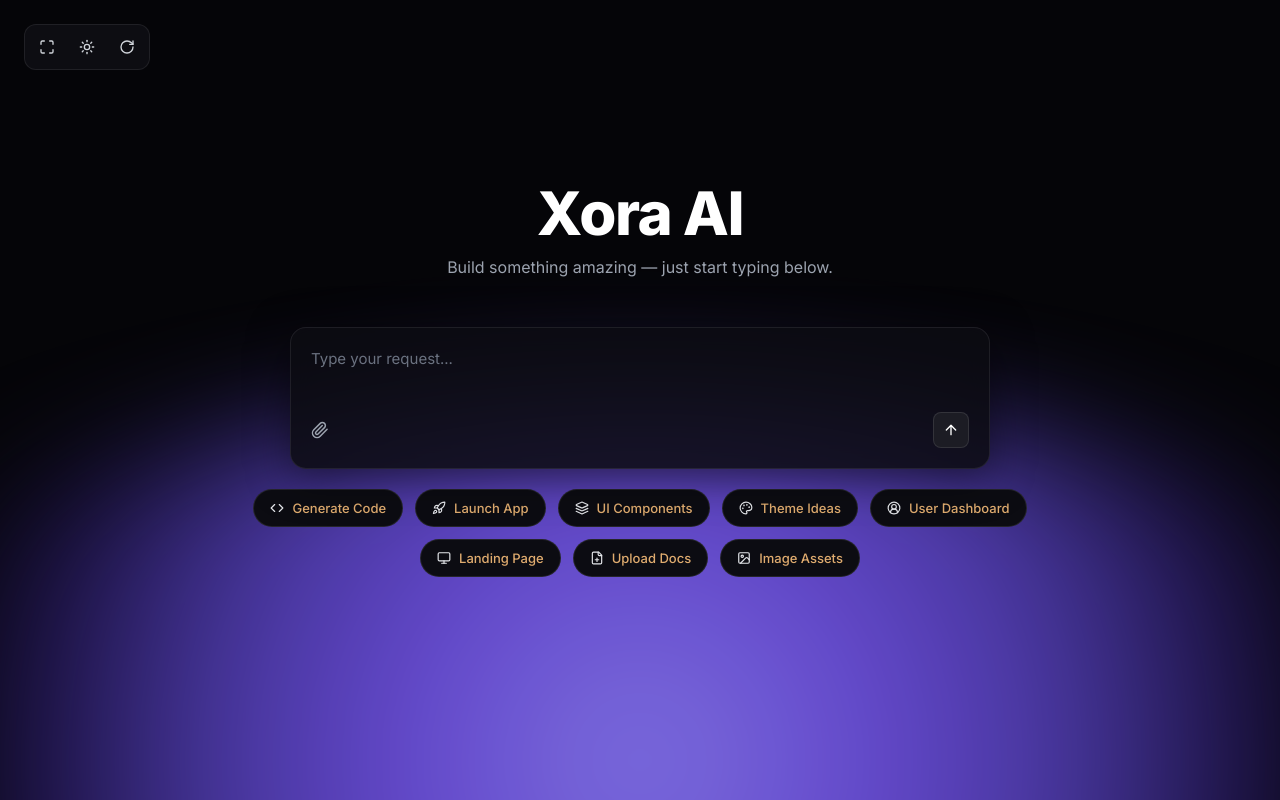
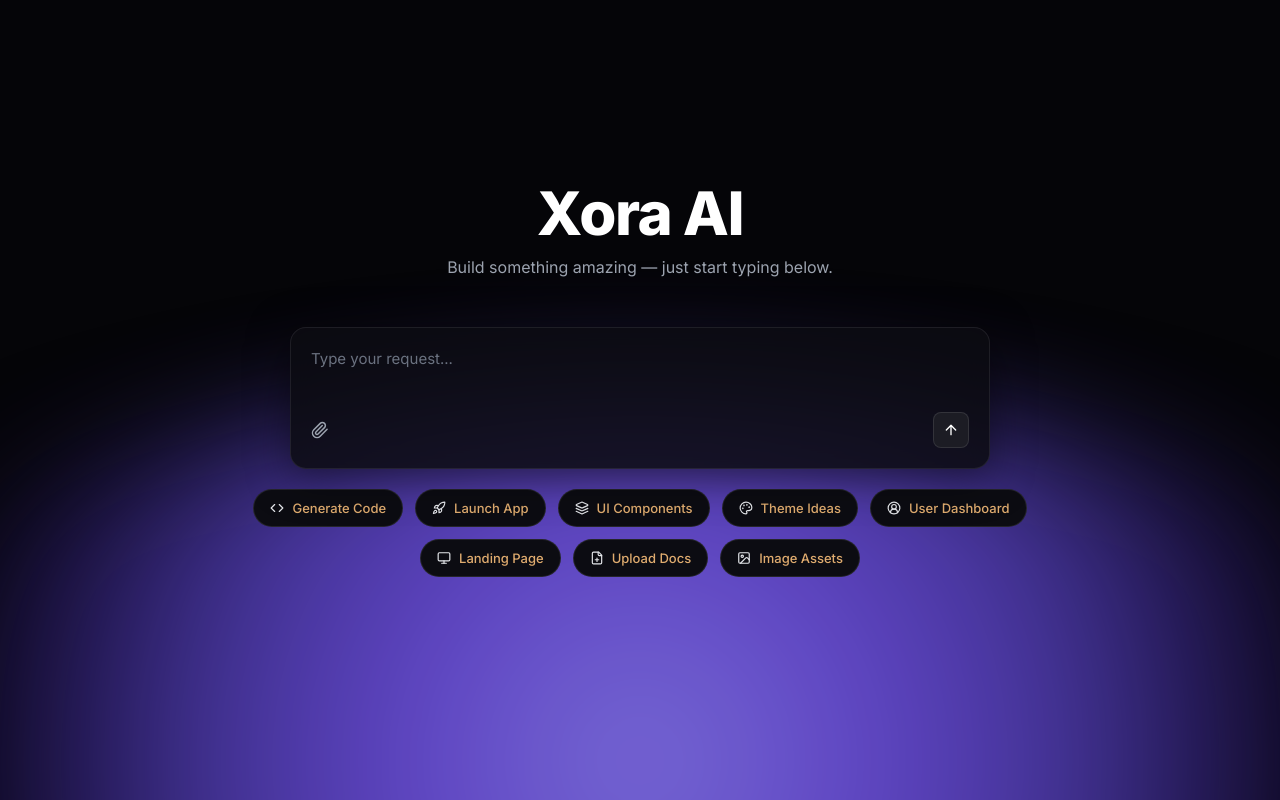
Before and after one commit to xoralife/chatboard---v.1, a Next.js app in the folder frontend/: page / in a window 1280 px wide. Built offline with nearby package versions, Linux system fonts and the light colour scheme.

Commit message:
feat: add breathing pulse animation to glow dome

```diff
--- a/frontend/app/globals.css
+++ b/frontend/app/globals.css
@@ -6,3 +6,26 @@ body {
   background-color: #050508;
   color: white;
 }
+
+@keyframes glow-pulse {
+  0%, 100% {
+    transform: scaleY(1) scaleX(1);
+    opacity: 0.9;
+    filter: blur(60px);
+  }
+  33% {
+    transform: scaleY(1.06) scaleX(1.03);
+    opacity: 0.7;
+    filter: blur(70px);
+  }
+  66% {
+    transform: scaleY(1.02) scaleX(1.01);
+    opacity: 0.8;
+    filter: blur(65px);
+  }
+}
+
+.animate-glow-pulse {
+  animation: glow-pulse 5s ease-in-out infinite;
+  transform-origin: center center;
+}
--- a/frontend/app/page.tsx
+++ b/frontend/app/page.tsx
@@ -33,12 +33,10 @@ const quickActionsRow2 = [
 export default function Home() {
   return (
     <main className="relative flex min-h-screen flex-col items-center overflow-hidden bg-[#050508] selection:bg-purple-500/30">
+      <div className="pointer-events-none absolute left-1/2 -translate-x-1/2" style={{ bottom: '-40%', width: '140vw', height: '90vh' }}>
         <div
-        className="pointer-events-none absolute left-1/2 -translate-x-1/2"
+          className="animate-glow-pulse h-full w-full"
           style={{
-          bottom: '-40%',
-          width: '140vw',
-          height: '90vh',
             borderRadius: '50%',
             background:
               'radial-gradient(circle, #8b7cf6 0%, #6d4fe0 25%, #4c3aa8 45%, #1a1040 65%, transparent 75%)',
@@ -46,19 +44,10 @@ export default function Home() {
             opacity: 0.9,
           }}
         />
+      </div>
 
       <nav className="fixed left-4 top-4 z-20 sm:left-6 sm:top-6">
-        <div className="flex items-center gap-1 rounded-xl border border-[rgba(255,255,255,0.08)] bg-[#0d0d12] p-1">
-          <button aria-label="Maximize" className="flex h-9 w-9 items-center justify-center rounded-lg text-[#d1d5db] transition-colors duration-150 hover:bg-white/5 focus-visible:outline-none focus-visible:ring-2 focus-visible:ring-white/30">
-            <Maximize size={16} />
-          </button>
-          <button aria-label="Toggle theme" className="flex h-9 w-9 items-center justify-center rounded-lg text-[#d1d5db] transition-colors duration-150 hover:bg-white/5 focus-visible:outline-none focus-visible:ring-2 focus-visible:ring-white/30">
-            <Sun size={16} />
-          </button>
-          <button aria-label="Refresh" className="flex h-9 w-9 items-center justify-center rounded-lg text-[#d1d5db] transition-colors duration-150 hover:bg-white/5 focus-visible:outline-none focus-visible:ring-2 focus-visible:ring-white/30">
-            <RotateCw size={16} />
-          </button>
-        </div>
+
       </nav>
 
       <div className="relative z-10 flex w-full flex-col items-center justify-center px-4" style={{ minHeight: '100vh' }}>
```
Lines whose indentation alone changed are shown as unchanged.
